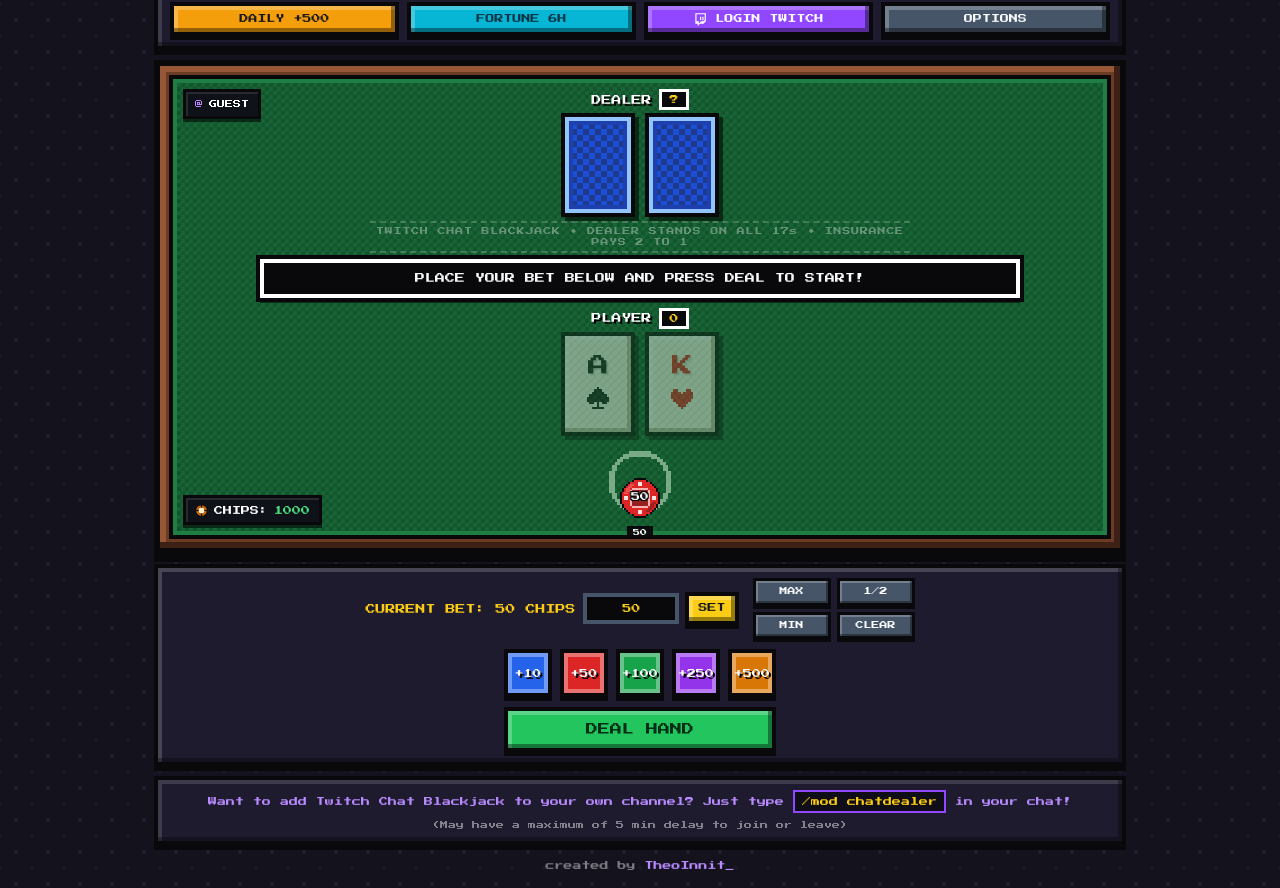
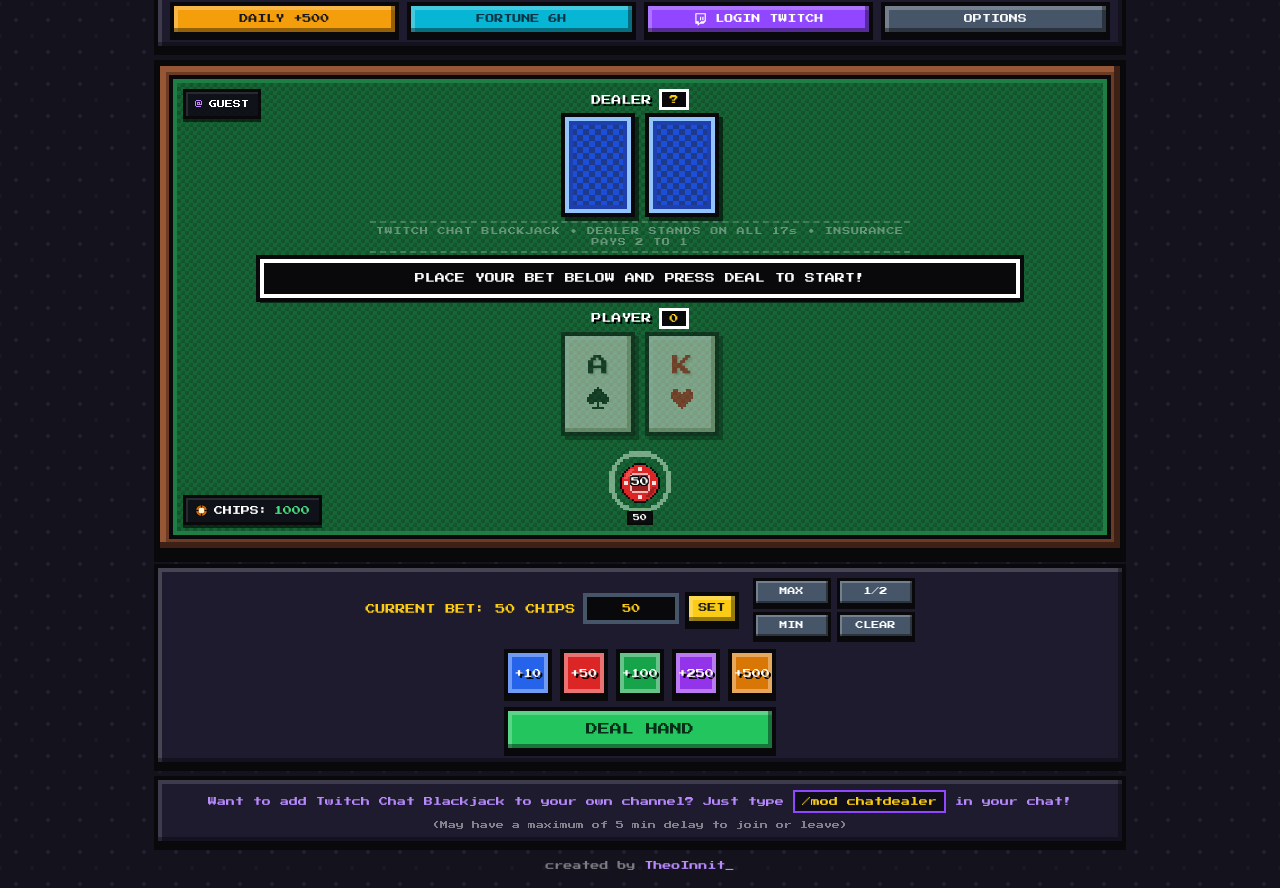
Before and after one commit to TheoInnit/twitch-blackjack-webversion, a plain HTML site: page index.html in a window 1280 px wide. Shown: the part 60-948 px from the top of the page. Drawn offline with Linux system fonts and the light colour scheme.

Commit message:
Adjust vertical translation in flex container

```diff
--- a/index.css
+++ b/index.css
@@ -373,7 +373,7 @@ body {
   align-items: center;
   justify-content: center;
   gap: 14px;
-  transform: translateY(11px);
+  transform: translateY(-4px);
 }
 
 .chip-pair-container {
```
